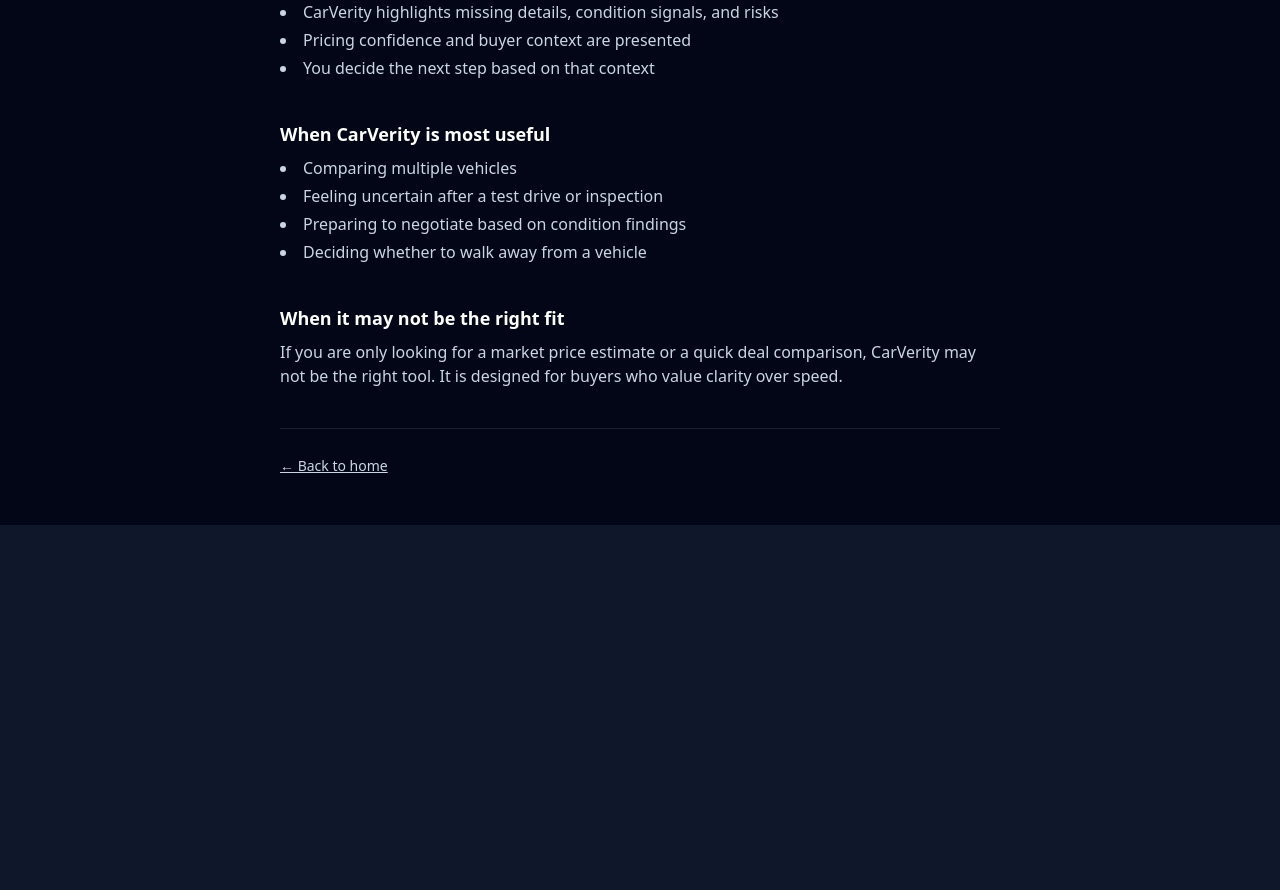
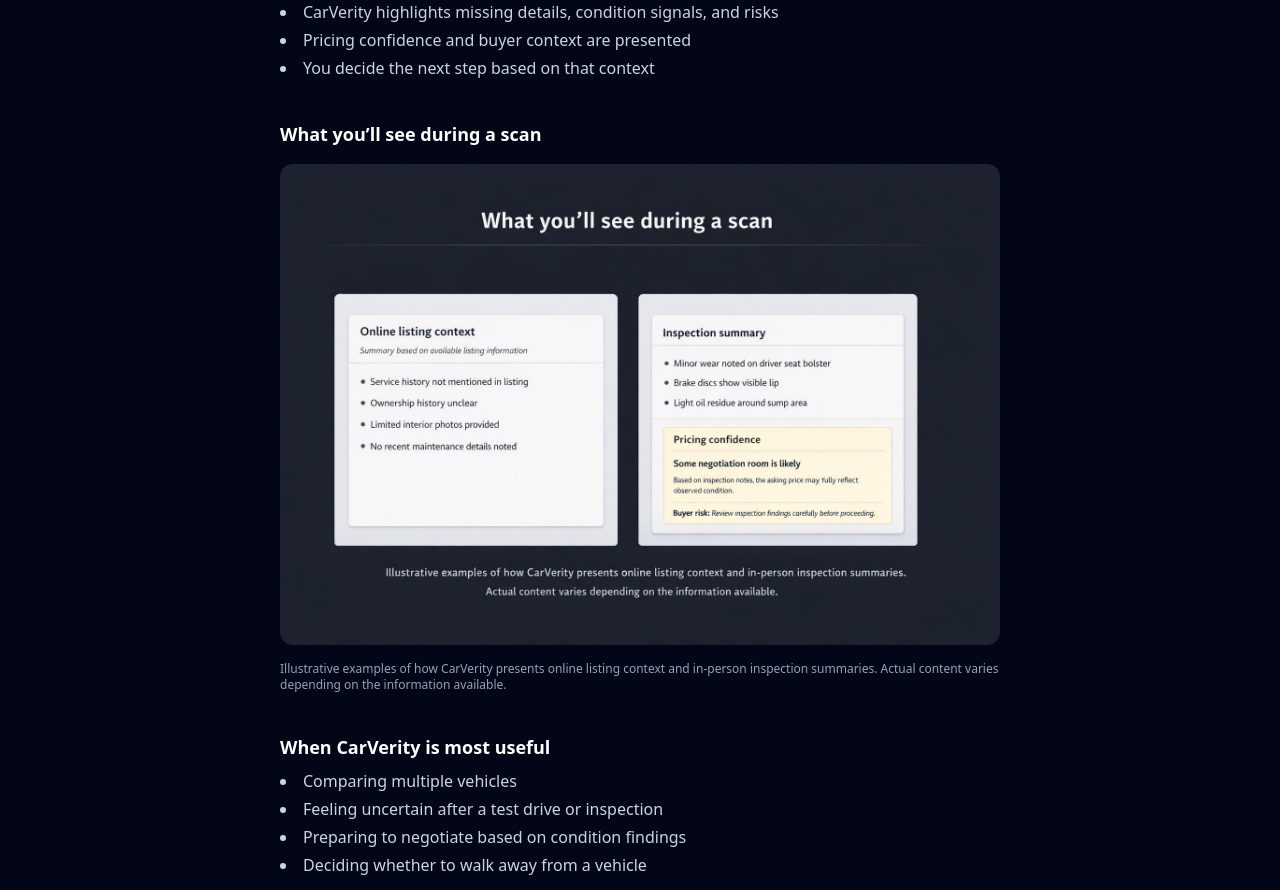
Before and after one commit to jeremy-swallow/carverity-clean, a React (Vite) app: page /what-to-expect in a window 1280 px wide. Shown: the part 600-1490 px from the top of the page. Before the commit the page ends 1125 px from the top, so only its background shows below. Built offline with nearby package versions, Linux system fonts and the light colour scheme; no server answers.

Commit message:
Add visual examples section to What to Expect page

```diff
--- a/src/pages/WhatToExpect.tsx
+++ b/src/pages/WhatToExpect.tsx
@@ -42,6 +42,23 @@ export default function WhatToExpect() {
         </ul>
       </section>
 
+      {/* NEW — visual reassurance section */}
+      <section className="space-y-4">
+        <h2 className="text-lg font-semibold">What you’ll see during a scan</h2>
+
+        <img
+          src="/what-to-expect/scan-examples.png"
+          alt="Examples of online listing context and in-person inspection summaries"
+          className="w-full rounded-xl border border-white/10"
+        />
+
+        <p className="text-xs text-slate-400">
+          Illustrative examples of how CarVerity presents online listing context and
+          in-person inspection summaries. Actual content varies depending on the
+          information available.
+        </p>
+      </section>
+
       <section className="space-y-2">
         <h2 className="text-lg font-semibold">When CarVerity is most useful</h2>
         <ul className="text-slate-300 list-disc list-inside space-y-1">
```
Also changed, not shown: public/what-to-expect/scan-examples.png (added).
